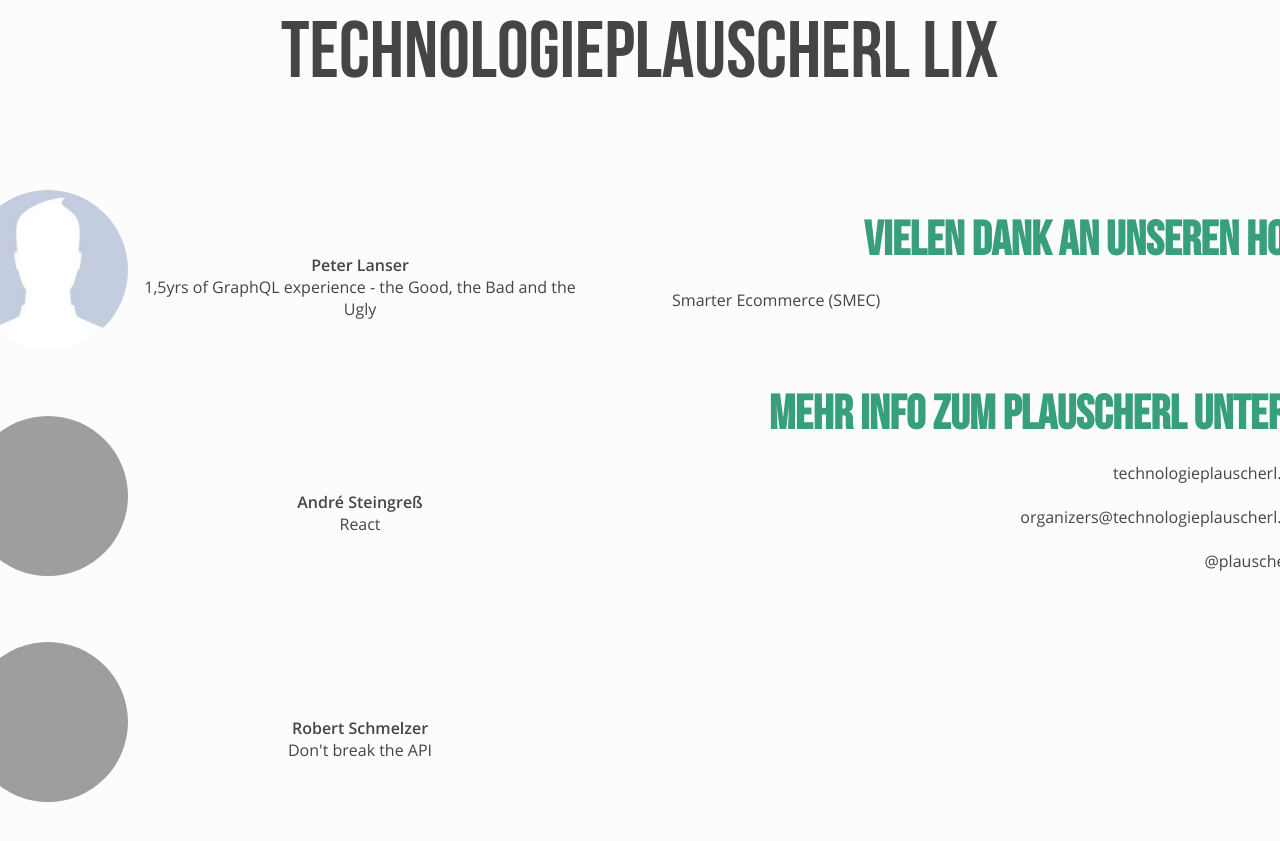
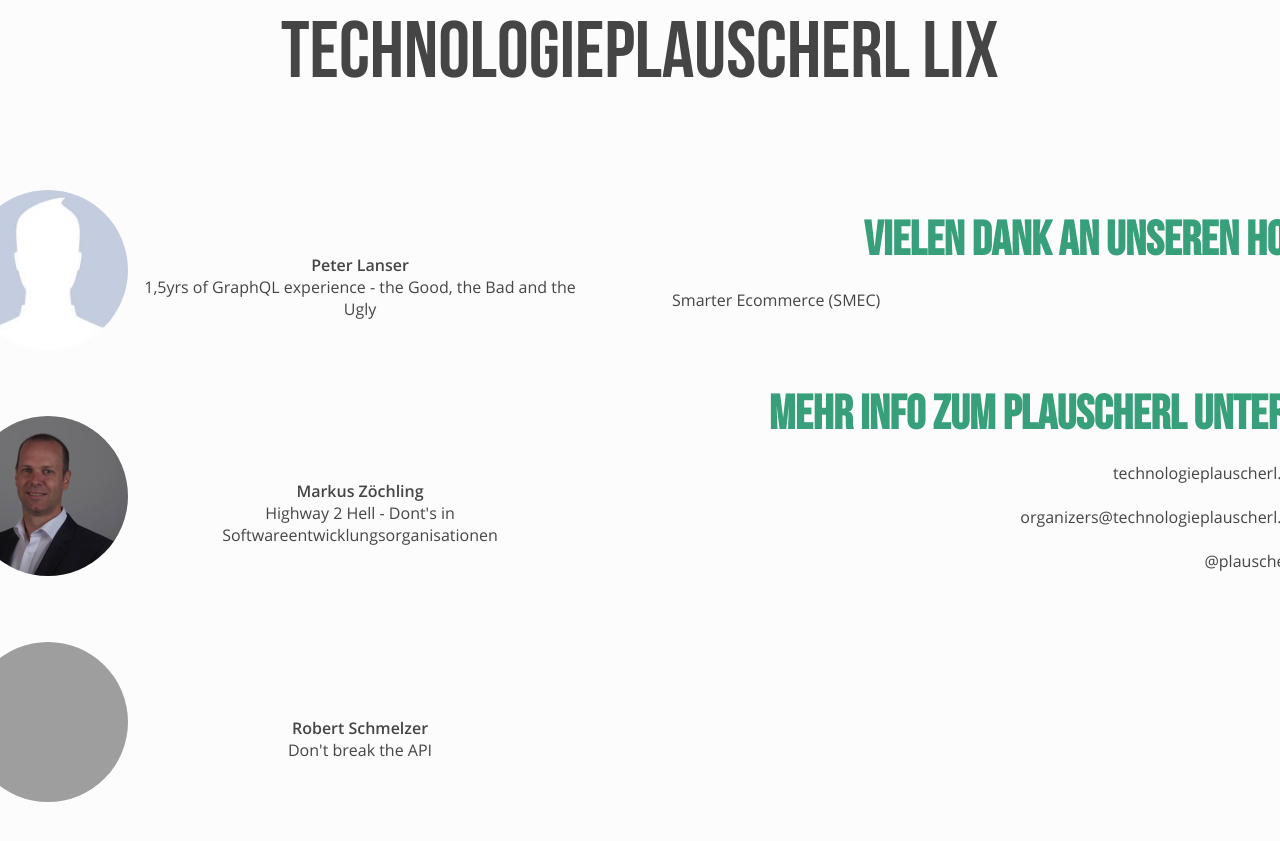
Before and after one commit to mericanAncer127/plauscherl, a Jekyll site: the page built from pages/slides.html, in a window 1280 px wide. Shown: the top 841 px of the page. Built offline with Jekyll 4.4.1, drawn with Linux system fonts in a browser that asks for light colours; grey boxes are pictures that could not be loaded.

Commit message:
Replaces speaker.

```diff
--- a/_plauscherl/59.html
+++ b/_plauscherl/59.html
@@ -26,9 +26,9 @@ speakers:
   talk: "1,5yrs of GraphQL experience - the Good, the Bad and the Ugly"
   img: /img/speaker_male_no_img.jpg
 -
-  name: "André Steingreß"
-  talk: "React"
-  img: https://pbs.twimg.com/profile_images/695859791114203136/QfmGR5X__400x400.jpg
+  name: "Markus Zöchling"
+  talk: "Highway 2 Hell - Dont's in Softwareentwicklungsorganisationen"
+  img: /img/speaker-avatars/markus-zoechling.jpg
 -
   name: Robert Schmelzer
   talk: "Don't break the API"
```
Also changed, not shown: img/speaker-avatars/markus-zoechling.jpg (added).
